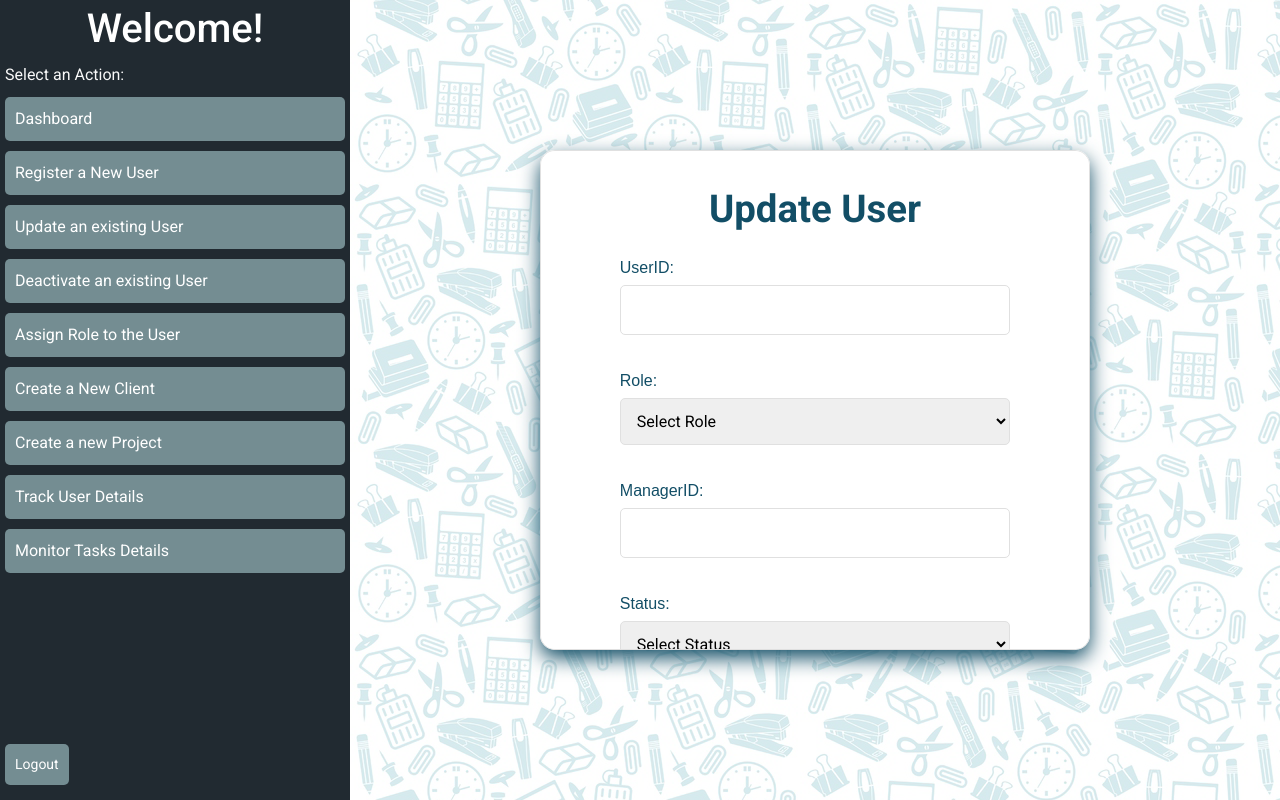
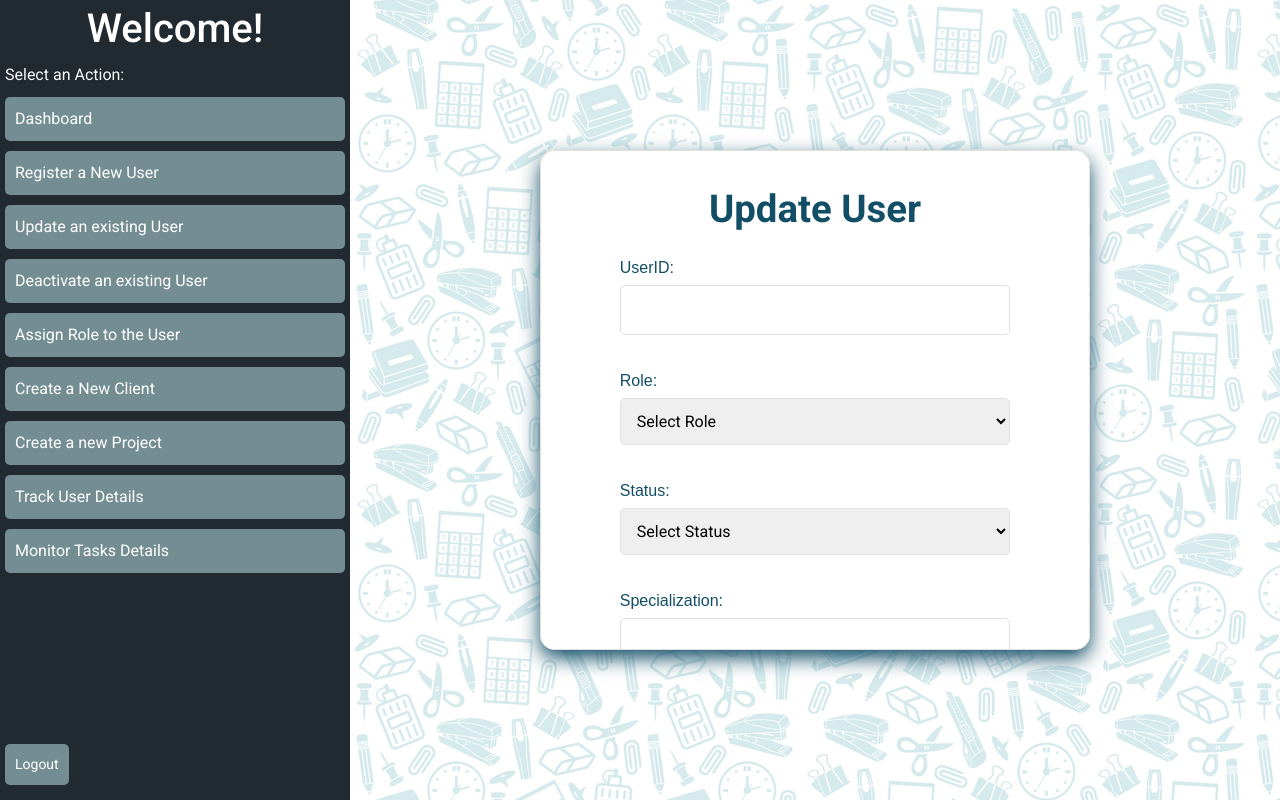
Before and after one commit to 240617-Chennai-PeerIslandsIndiaJavaFS/TeamB_Project02_React, a React (Create React App) app: page /admin/update-user in a window 1280 px wide. Built offline with nearby package versions, Linux system fonts and the light colour scheme; what chartjs-plugin-datalabels would draw is missing.

Commit message:
updated login functionality

```diff
--- a/src/components/LoginPage.js
+++ b/src/components/LoginPage.js
@@ -24,7 +24,6 @@ const LoginPage = () => {
         )}&password=${encodeURIComponent(password)}`,
         {
           method: "GET",
-
           headers: {
             "Content-Type": "application/json",
           },
@@ -33,6 +32,14 @@ const LoginPage = () => {
 
       if (response.ok) {
         const user = await response.json();
+
+        // Check if the user status is active
+        if (user.status !== "ACTIVE") {
+          setMessage("Your account is inactive. Please contact the admin.");
+          return;
+        }
+
+        // Proceed with role-based navigation
         if (user.userRole === "ADMIN") {
           navigate("/admin");
         } else if (user.userRole === "TEAM_MEMBER") {
--- a/src/components/UpdateUser.js
+++ b/src/components/UpdateUser.js
@@ -25,7 +25,7 @@ const UpdateUser = () => {
 
     const { user_id, role, managerid, status } = formData;
 
-    if (!user_id || !role || !managerid || !status) {
+    if (!user_id || !role || !status) {
       alert("Please fill in all the required fields.");
       return;
     }
@@ -79,18 +79,6 @@ const UpdateUser = () => {
         </select>
         <br />
 
-        <label htmlFor="managerid" className="update-form-label">ManagerID:</label>
-        <input
-          type="number"
-          id="managerid"
-          name="managerid"
-          className="update-form-input"
-          value={formData.managerid}
-          onChange={handleChange}
-          required
-        />
-        <br />
-
         <label htmlFor="status" className="update-form-label">Status:</label>
         <select
           id="status"
```
